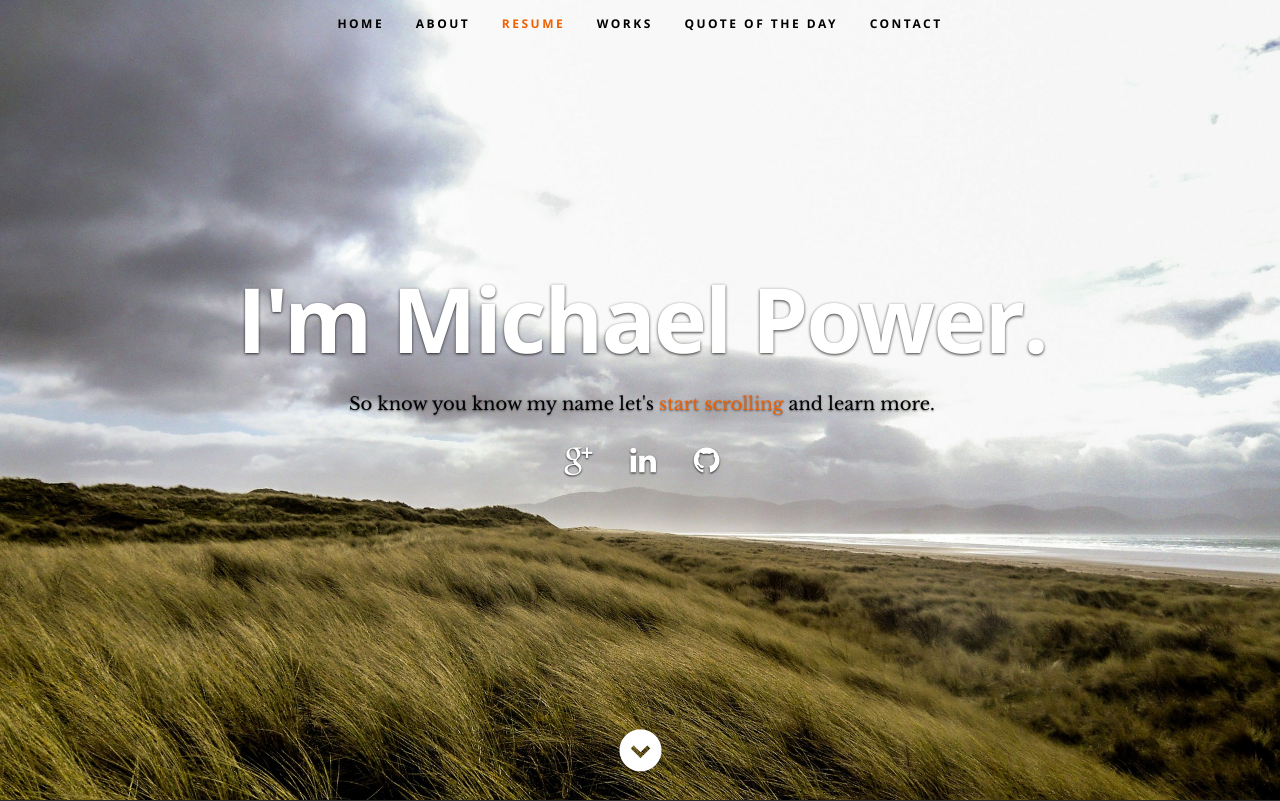
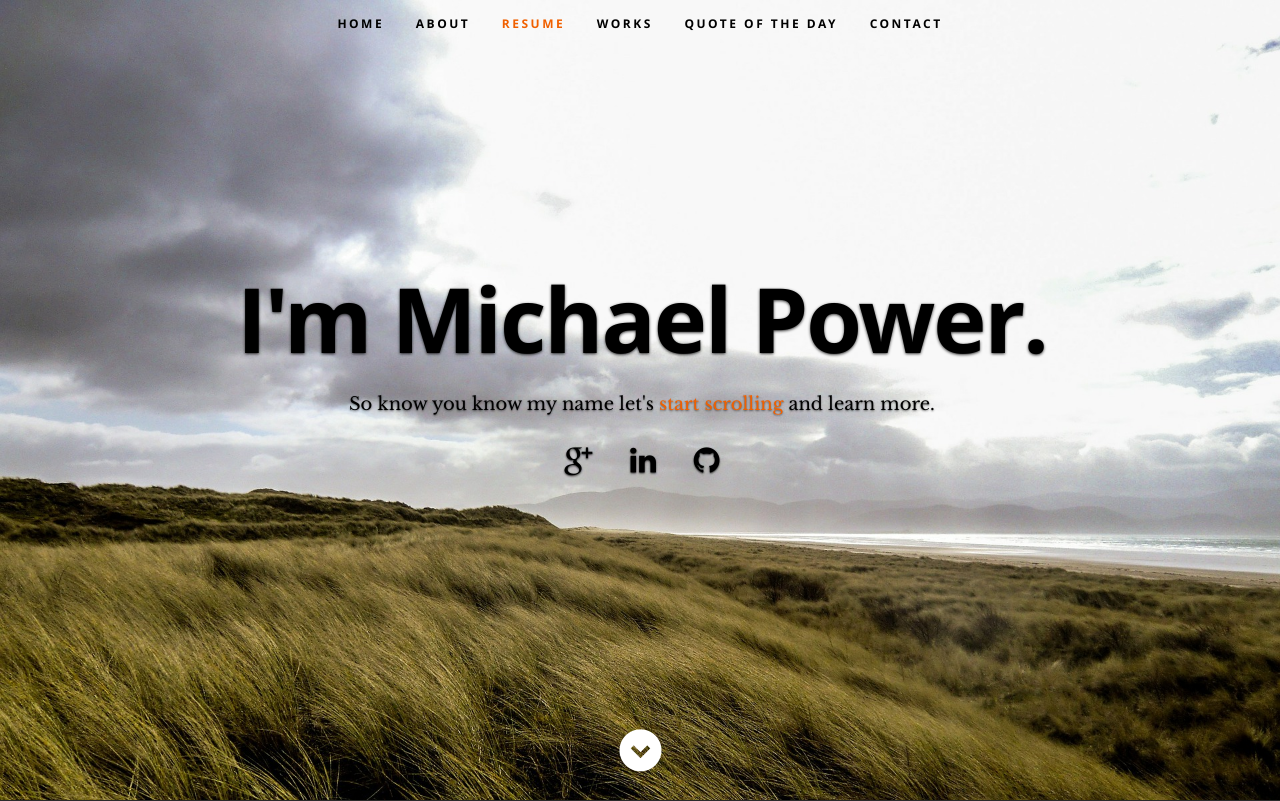
Before and after one commit to mikeyPower/cv_site, a Flask app: page /result in a window 1280 px wide. Shown: the top 801 px of the page. Run offline with Flask 2, Linux system fonts and the light colour scheme; some libraries are stand-ins or nearby versions.

Commit message:
slight change

```diff
--- a/app/static/css/layout.css
+++ b/app/static/css/layout.css
@@ -59,7 +59,7 @@ header .banner {
 header .banner-text { width: 100%; }
 header .banner-text h1 {
    font: 90px/1.1em 'opensans-bold', sans-serif;
-   color: #fff;
+   color: #000;
    letter-spacing: -2px;
    margin: 0 auto 18px auto;
    text-shadow: 0px 1px 3px rgba(0, 0, 0, .8);
@@ -95,7 +95,7 @@ header .social li {
    margin: 0 15px;
    padding: 0;
 }
-header .social li a { color: #fff; }
+header .social li a { color: #000; }
 header .social li a:hover { color: #11ABB0; }
 
 /* scrolldown link */
```
